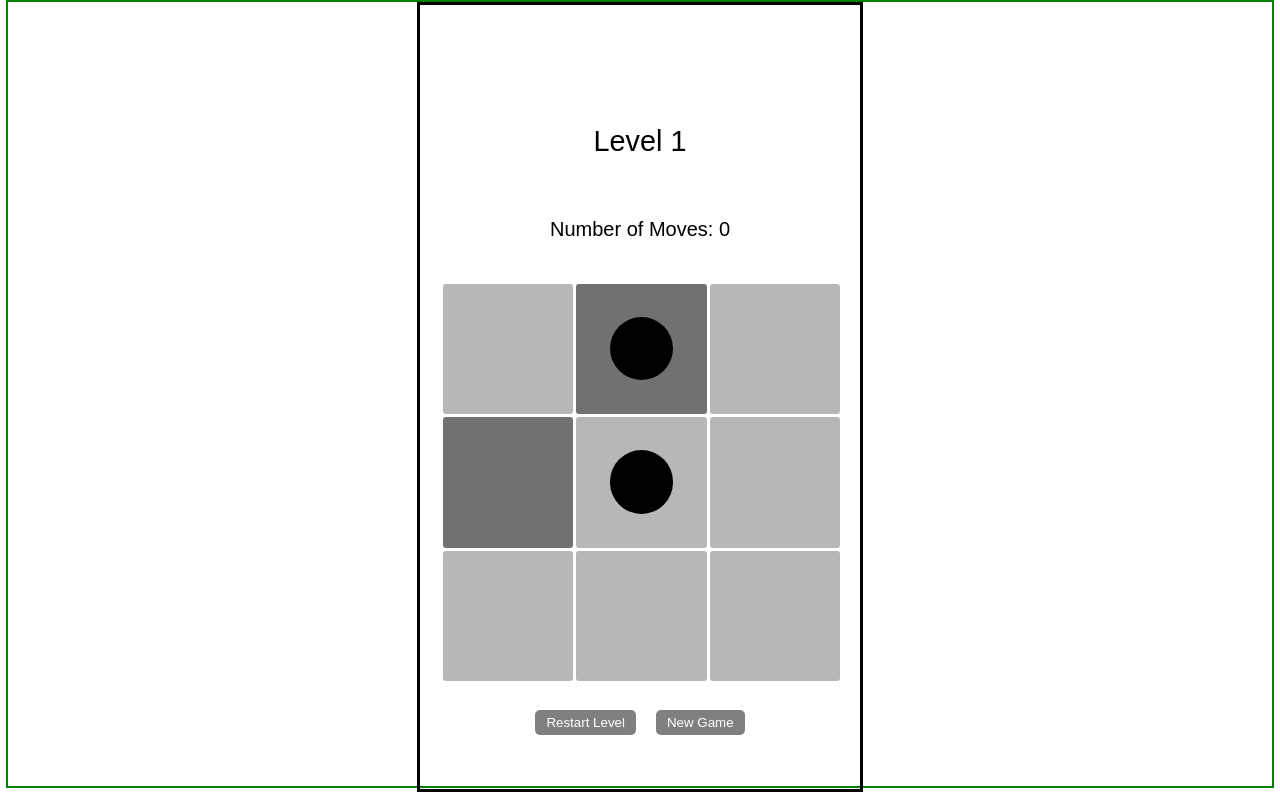
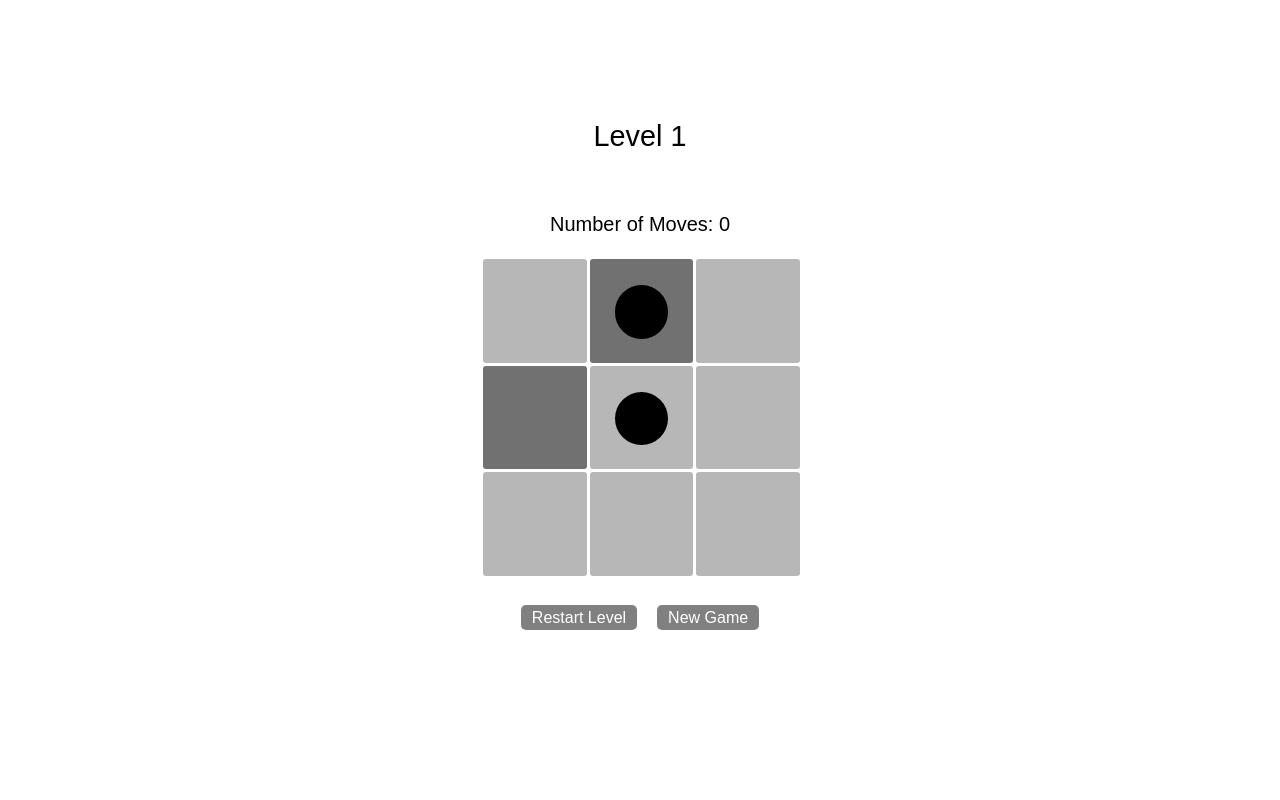
Before and after one commit to steffriedrichs/Project_1-React, a React (Create React App) app: page / in a window 1280 px wide. Built offline with nearby package versions, Linux system fonts and the light colour scheme.

Commit message:
Add colours + fix wrong move + remove level box

```diff
--- a/src/components/App/style.js
+++ b/src/components/App/style.js
@@ -2,15 +2,16 @@ import styled from "styled-components";
 
 export const Container = styled.div`
     margin: auto;
-    border: 3px solid black;
     height: 100%;
     width: 60vw + 40px;
     max-width: 440px;
     text-align: center;
+    height: max-content;
+    padding-bottom: 10%;
 `;
 
 export const TopContentContainer = styled.div`
-    padding: 120px 20px 0px 20px;
+    padding: 15vh 20px 0px 20px;
 `;
 
 export const Button = styled.button`
@@ -31,6 +32,7 @@ export const Button = styled.button`
 `;
 
 export const ButtonText = styled.span`
+    font-size: 120%;
     padding: 5px;
 `;
 
@@ -41,5 +43,5 @@ export const LevelDisplay = styled.div`
 `;
 
 export const BottomContentContainer = styled.div`
-    padding: 0px 20px;
+    padding: 20px;
 `;
--- a/src/components/Board/Board.js
+++ b/src/components/Board/Board.js
@@ -93,7 +93,11 @@ export default class Board extends Component {
             }
             currentStones[colOrRow[n - 1]] = 0;
             let moves = eval(this.state.numberOfMoves + 1);
-            this.setState({ currentStones: currentStones, numberOfMoves: moves });
+            this.setState({
+                currentStones: currentStones,
+                numberOfMoves: moves,
+                isWrongMove: false,
+            });
         };
 
         let shiftToEnd = (colOrRow, currentStones) => {
@@ -102,7 +106,11 @@ export default class Board extends Component {
             }
             currentStones[colOrRow[0]] = 0;
             let moves = eval(this.state.numberOfMoves + 1);
-            this.setState({ currentStones: currentStones, numberOfMoves: moves });
+            this.setState({
+                currentStones: currentStones,
+                numberOfMoves: moves,
+                isWrongMove: false,
+            });
         };
 
         let displayWrongMove = numberOfBlockingStone => {
@@ -169,6 +177,7 @@ export default class Board extends Component {
                 id={index}
                 rows={rows}
                 dark={field}
+                level={this.props.level}
                 onMouseDown={() => (mouseDown = true)}
                 onMouseMove={mouseMoveEvent =>
                     (direction = this.getMouseMove(mouseMoveEvent, mouseDown))
@@ -210,7 +219,7 @@ export default class Board extends Component {
                 <PlayingBoard isWrongMove={this.state.isWrongMove}>
                     {this.getFields(this.props.fieldsArray, this.props.numberOfRows, currentStones)}
                     {this.checkIfWon(currentStones, this.props.fieldsArray) ? (
-                        this.props.level == 15 ? (
+                        this.props.level == 1 ? (
                             <InfoBox>
                                 <WinningText>
                                     YOU WON THE GAME! <br></br>
@@ -218,8 +227,6 @@ export default class Board extends Component {
                                 </WinningText>
                             </InfoBox>
                         ) : (
-                            <InfoBox>
-                                <WinningText>YOU WIN!! Next level... </WinningText>
                             <Nodisplay>
                                 {setTimeout(
                                     () =>
@@ -227,10 +234,9 @@ export default class Board extends Component {
                                             this.props.numberOfRows,
                                             this.props.level
                                         ),
-                                        1000
+                                    500
                                 )}
                             </Nodisplay>
-                            </InfoBox>
                         )
                     ) : (
                         <></>
--- a/src/components/Board/style.js
+++ b/src/components/Board/style.js
@@ -8,23 +8,41 @@ const wrongMoveError = keyframes`
 
 export const PlayingBoard = styled.div`
     display: inline-block;
-    width: 60vw;
-    height: 60vw;
-    max-width: 400px;
-    max-height: 400px;
+    width: min(60vw, 60vh);
+    height: min(60vw, 60vh);
+    max-width: 320px;
+    max-height: 320px;
     border-radius: 5px;
-    margin: 20px;
     animation-name: ${props => (props.isWrongMove ? wrongMoveError : null)};
-    animation-duration: 1s;
+    animation-duration: 2s;
     animation-iteration-count: 1;
 `;
 
+const colours = [
+    { dark: "rgba(53,53,53,0.7)", light: "rgba(153,153,153,0.7)" },
+    { dark: "rgba(53,53,53,0.7)", light: "rgba(153,153,153,0.7)" },
+    { dark: "steelblue", light: "lightsteelblue" },
+    { dark: "sienna", light: "burlywood" },
+    { dark: "darkmagenta", light: "thistle" },
+    { dark: "darkSalmon", light: "bisque" },
+    { dark: "cadetblue", light: "powderBlue" },
+    { dark: "indianred", light: "lightpink" },
+    { dark: "sandybrown", light: "moccasin" },
+    { dark: "darkgreen", light: "darkseagreen" },
+    { dark: "palevioletred", light: "mistyrose" },
+    { dark: "peru", light: "peachpuff" },
+    { dark: "darkkhaki", light: "palegoldenrod" },
+    { dark: "burlywood", light: "bisque" },
+    { dark: "saddlebrown", light: "tan" },
+    { dark: "darkslategrey", light: "cadetblue" },
+];
+
 export const Field = styled.div`
-    background: ${props => (props.dark ? `rgba(53,53,53,0.7)` : `rgba(153,153,153,0.7)`)};
-    max-width: ${props => 400 / props.rows - props.rows}px;
-    max-height: ${props => 400 / props.rows - props.rows}px;
-    width: ${props => 60 / props.rows - 1}vw;
-    height: ${props => 60 / props.rows - 1}vw;
+    background: ${props => (props.dark ? colours[props.level].dark : colours[props.level].light)};
+    max-width: ${props => 320 / props.rows - props.rows}px;
+    max-height: ${props => 320 / props.rows - props.rows}px;
+    width: min(${props => 60 / props.rows - 1}vw, ${props => 60 / props.rows - 1}vh);
+    height: min(${props => 60 / props.rows - 1}vw, ${props => 60 / props.rows - 1}vh);
     float: left;
     margin: 3px 0px 0px 3px;
     border-radius: 3px;
@@ -33,30 +51,30 @@ export const Field = styled.div`
 
 export const Stone = styled.div`
     background: ${props => (props.exists ? `black` : null)};
-    max-width: ${props => 200 / props.rows - props.rows}px;
-    max-height: ${props => 200 / props.rows - props.rows}px;
-    width: ${props => 30 / props.rows - 1}vw;
-    height: ${props => 30 / props.rows - 1}vw;
+    max-width: ${props => 170 / props.rows - props.rows}px;
+    max-height: ${props => 170 / props.rows - props.rows}px;
+    width: min(${props => 30 / props.rows - 1}vw, ${props => 30 / props.rows - 1}vh);
+    height: min(${props => 30 / props.rows - 1}vw, ${props => 30 / props.rows - 1}vh);
     border-radius: 100px;
     margin: auto;
     margin-top: 25%;
 `;
 
 export const InfoBox = styled.div`
-    background: pink;
-    opacity: 0.8;
-    width: 50vw;
-    height: 30vw;
-    max-width: 300px;
+    background: aliceblue;
+    opacity: 0.7;
+    width: 80%;
+    height: 50%;
+    max-width: 260px;
     max-height: 200px;
     border-radius: 5px;
     margin: auto;
     margin-top: 25%;
+    text-align: center;
 `;
 
 export const WinningText = styled.div`
-    position: fixed;
-    font-weight: bold;
+    position: absolute;
 `;
 
 export const Nodisplay = styled.p`
--- a/src/index.css
+++ b/src/index.css
@@ -7,7 +7,6 @@ body {
     font-family: sans-serif;
     height: calc(100% - 1em);
     width: calc(100% - 1em);
-    border: 2px solid green;
 }
 
 #root {
```
Lines whose indentation alone changed are shown as unchanged.
